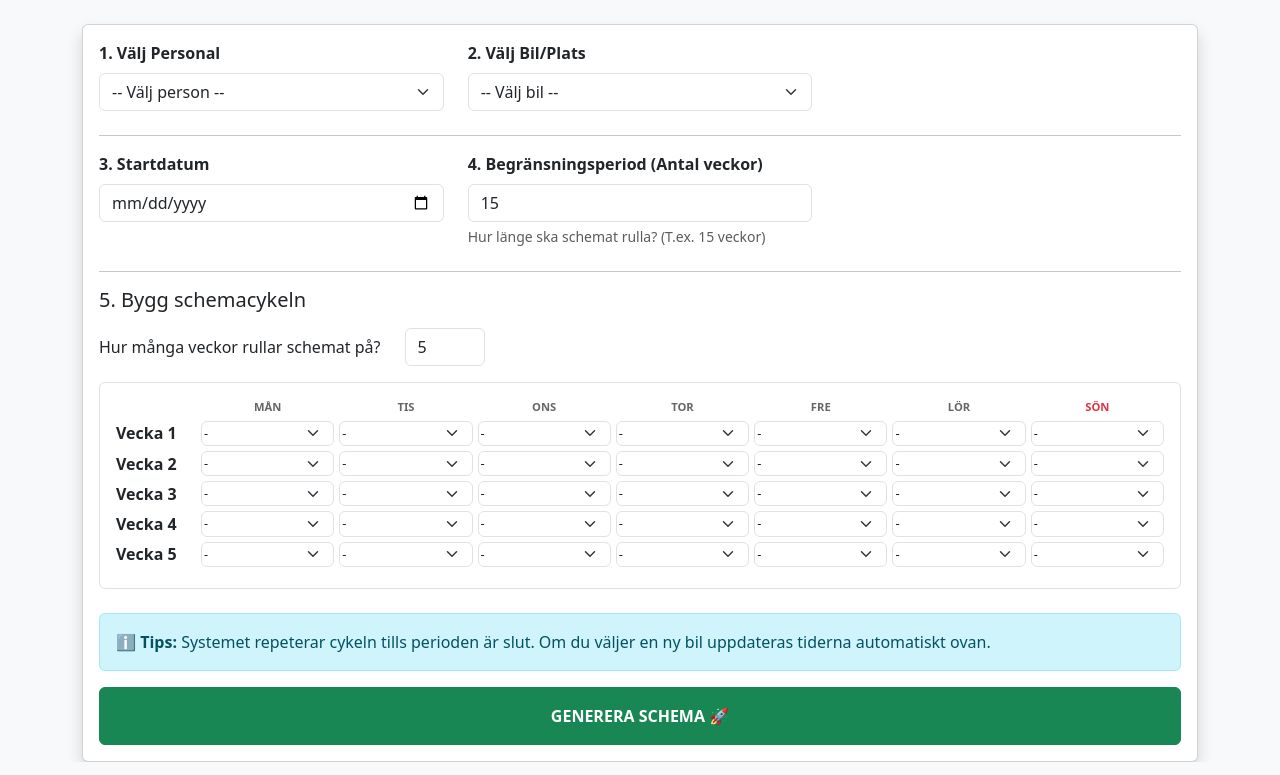
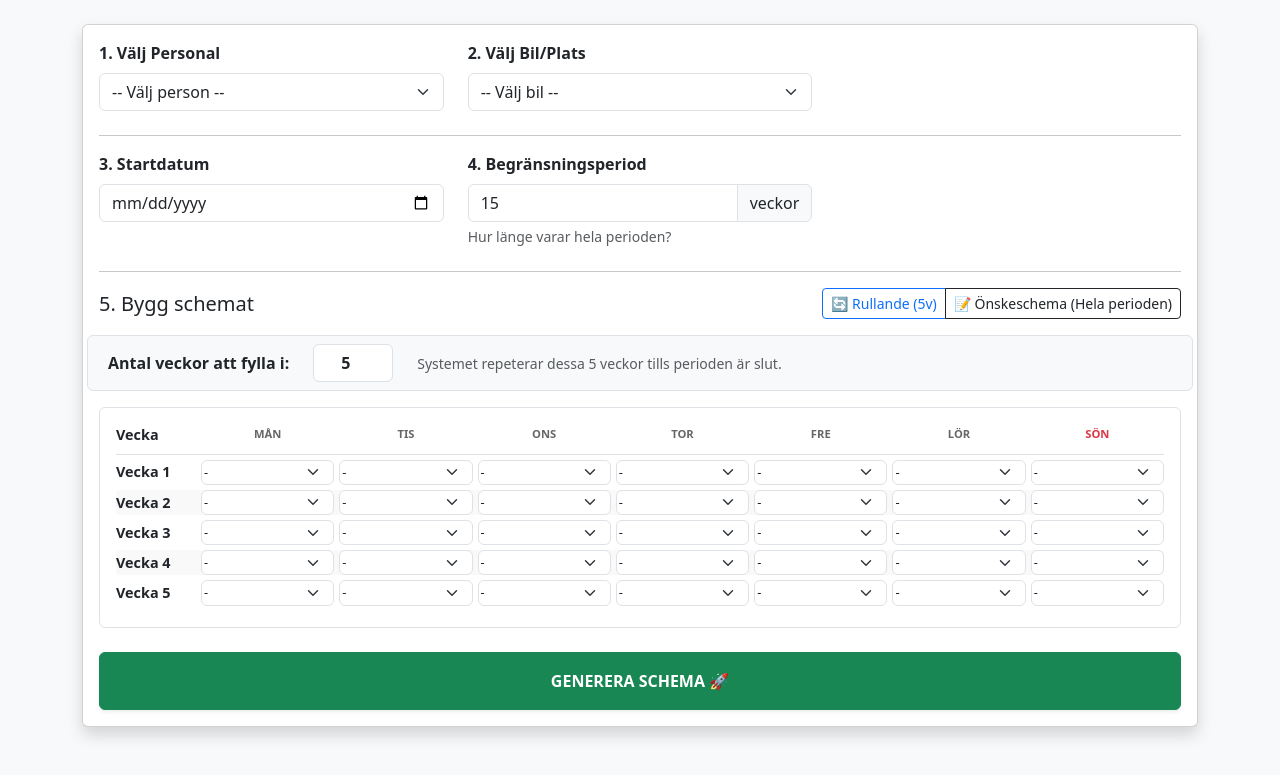
Before and after one commit to Barrelito/ambulance_planner, a Flask app: page /scheduler in a window 1280 px wide. Shown: the part 50-825 px from the top of the page. Run offline with Flask 3, Linux system fonts and the light colour scheme; the visitor is signed in with stand-in values (Sample User, id 1); data that the repository does not hold is empty.

Commit message:
lagt till önskeschema

```diff
--- a/templates/scheduler.html
+++ b/templates/scheduler.html
@@ -7,9 +7,11 @@
     <style>
         .day-select { font-size: 0.8em; padding: 2px; }
         .grid-row { display: flex; gap: 5px; margin-bottom: 5px; align-items: center; }
-        .grid-label { width: 80px; font-weight: bold; }
+        .grid-label { width: 80px; font-weight: bold; font-size: 0.9em; }
         .day-col { flex: 1; text-align: center; }
         .day-header { font-size: 0.7em; font-weight: bold; text-transform: uppercase; color: #666; }
+        /* Gör varannan vecka lite gråare för enklare läsning */
+        .grid-row:nth-child(even) { background-color: #f9f9f9; border-radius: 4px; }
     </style>
 </head>
 <body class="bg-light">
@@ -21,7 +23,7 @@
     </div>
 </nav>
 
-<div class="container">
+<div class="container pb-5">
     <div class="card shadow">
         <div class="card-body">
 
@@ -65,27 +67,41 @@
                         <input type="date" name="start_date" class="form-control" required>
                     </div>
                     <div class="col-md-4">
-                        <label class="form-label fw-bold">4. Begränsningsperiod (Antal veckor)</label>
-                        <input type="number" name="total_weeks" class="form-control" value="15" min="1" required>
-                        <div class="form-text">Hur länge ska schemat rulla? (T.ex. 15 veckor)</div>
+                        <label class="form-label fw-bold">4. Begränsningsperiod</label>
+                        <div class="input-group">
+                            <input type="number" id="totalWeeks" name="total_weeks" class="form-control" value="15" min="1" required>
+                            <span class="input-group-text">veckor</span>
+                        </div>
+                        <div class="form-text">Hur länge varar hela perioden?</div>
                     </div>
                 </div>
 
                 <hr>
 
-                <h5 class="mb-3">5. Bygg schemacykeln</h5>
-                <div class="row mb-3 align-items-center">
-                    <div class="col-auto">
-                        <label>Hur många veckor rullar schemat på?</label>
-                    </div>
-                    <div class="col-auto">
-                        <input type="number" id="cycleWeeks" name="cycle_weeks" class="form-control" value="5" min="1" max="10" style="width: 80px;" onchange="buildGrid()">
+                <div class="d-flex justify-content-between align-items-center mb-3">
+                    <h5 class="m-0">5. Bygg schemat</h5>
+
+                    <div class="btn-group">
+                        <button type="button" class="btn btn-outline-primary btn-sm" onclick="setRolling()">🔄 Rullande (5v)</button>
+                        <button type="button" class="btn btn-outline-dark btn-sm" onclick="setWish()">📝 Önskeschema (Hela perioden)</button>
                     </div>
                 </div>
 
-                <div class="p-3 bg-white border rounded mb-4">
-                    <div class="grid-row">
-                        <div class="grid-label"></div>
+                <div class="row mb-3 align-items-center bg-light p-2 rounded border">
+                    <div class="col-auto">
+                        <label class="fw-bold">Antal veckor att fylla i:</label>
+                    </div>
+                    <div class="col-auto">
+                        <input type="number" id="cycleWeeks" name="cycle_weeks" class="form-control fw-bold text-center" value="5" min="1" max="52" style="width: 80px;" onchange="buildGrid()">
+                    </div>
+                    <div class="col-auto">
+                        <span class="text-muted small" id="cycleHelpText">Systemet repeterar dessa 5 veckor tills perioden är slut.</span>
+                    </div>
+                </div>
+
+                <div class="p-3 border rounded mb-4" style="background-color: #fff;">
+                    <div class="grid-row border-bottom pb-2">
+                        <div class="grid-label">Vecka</div>
                         <div class="day-col day-header">Mån</div>
                         <div class="day-col day-header">Tis</div>
                         <div class="day-col day-header">Ons</div>
@@ -97,11 +113,7 @@
                     <div id="gridContainer"></div>
                 </div>
 
-                <div class="alert alert-info">
-                    ℹ️ <strong>Tips:</strong> Systemet repeterar cykeln tills perioden är slut. Om du väljer en ny bil uppdateras tiderna automatiskt ovan.
-                </div>
-
-                <button type="submit" class="btn btn-success w-100 py-3 fw-bold text-uppercase">Generera Schema 🚀</button>
+                <button type="submit" class="btn btn-success w-100 py-3 fw-bold text-uppercase shadow-sm">Generera Schema 🚀</button>
 
             </form>
         </div>
@@ -109,6 +121,22 @@
 </div>
 
 <script>
+    // Funktioner för knapparna
+    function setRolling() {
+        document.getElementById('cycleWeeks').value = 5;
+        document.getElementById('cycleHelpText').innerText = "Systemet repeterar dessa 5 veckor tills perioden är slut.";
+        buildGrid();
+    }
+
+    function setWish() {
+        // Hämta totala antalet veckor
+        var total = document.getElementById('totalWeeks').value;
+        // Sätt cykeln till samma sak
+        document.getElementById('cycleWeeks').value = total;
+        document.getElementById('cycleHelpText').innerText = "Du fyller i hela perioden manuellt (inget repeteras).";
+        buildGrid();
+    }
+
     function buildGrid() {
         const weeks = document.getElementById('cycleWeeks').value;
         const container = document.getElementById('gridContainer');
@@ -173,7 +201,10 @@
             container.appendChild(row);
         }
     }
+
+    // Kör vid start
     buildGrid();
 </script>
+
 </body>
 </html>
```
